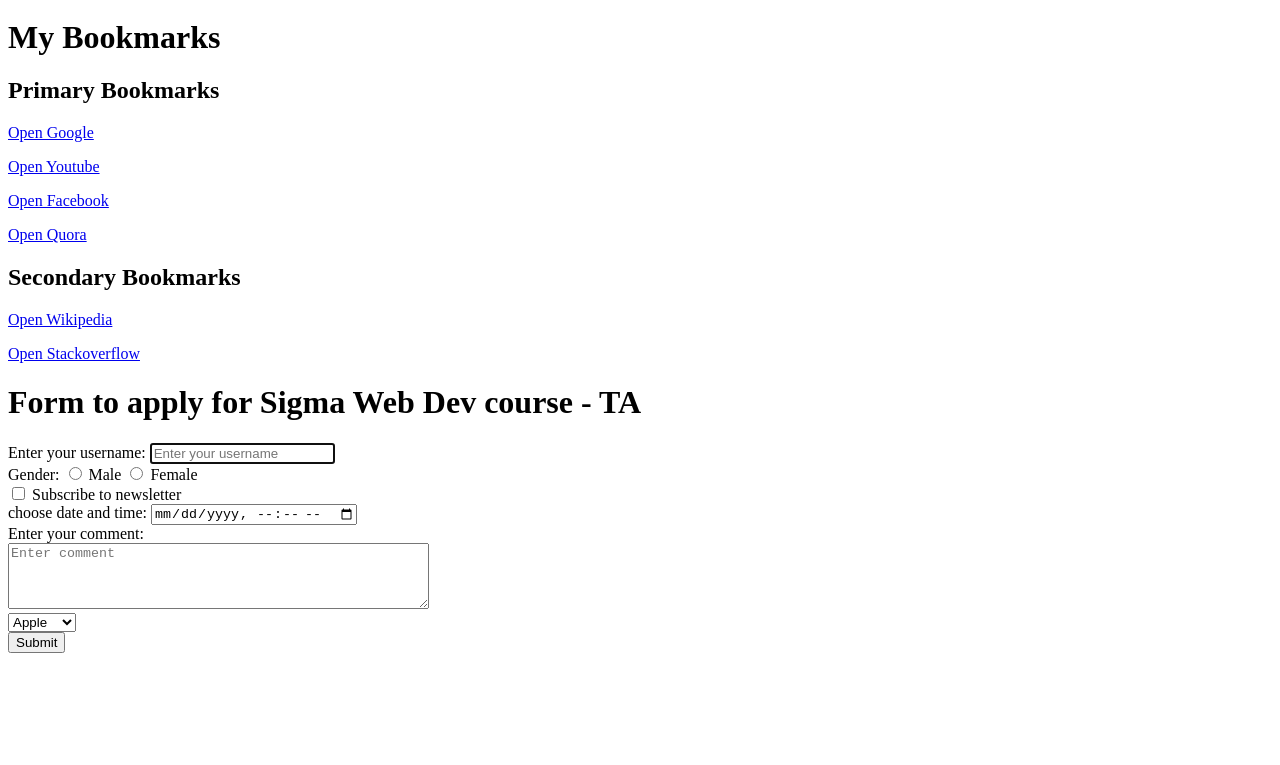
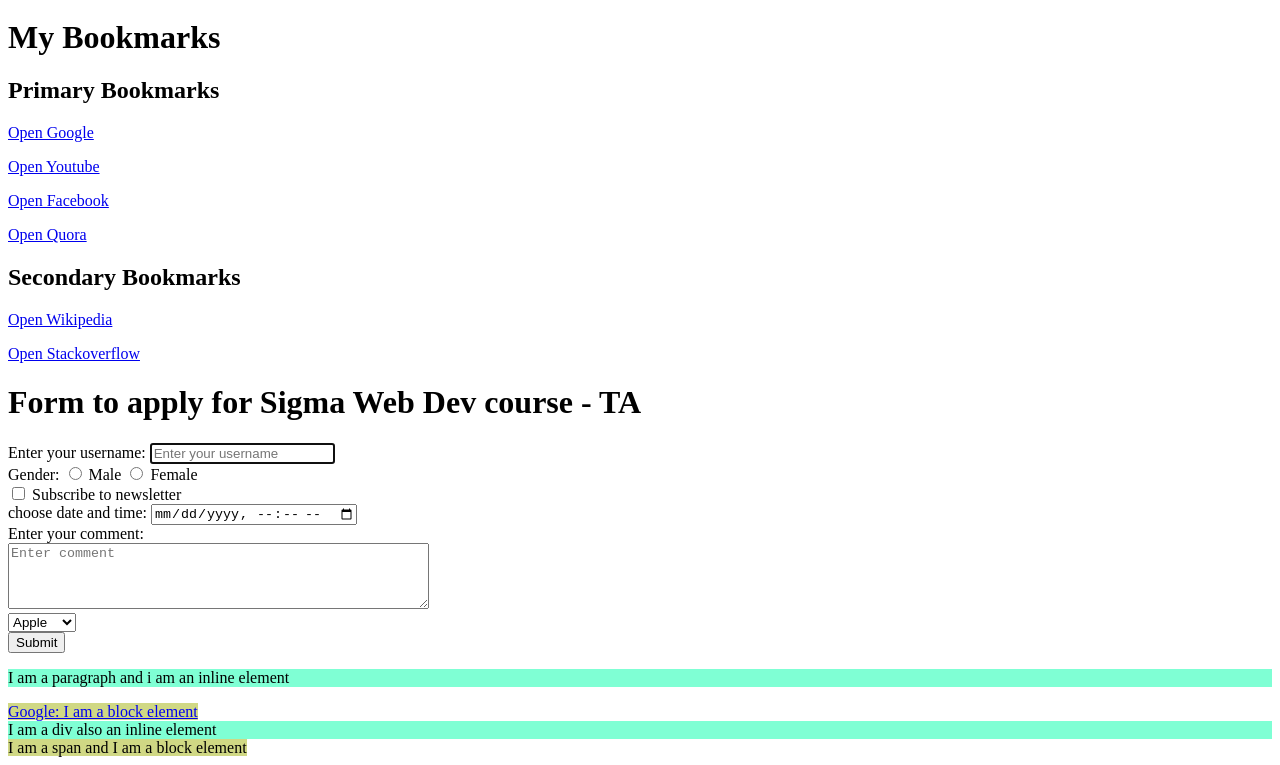
Before and after one commit to iamabhishekbhol/Sigma-Web-Development-Course, a plain HTML site: page html-css/index.html in a window 1280 px wide. Shown: the part 885-1650 px from the top of the page. Before the commit the page ends 1546 px from the top, so only its background shows below. Drawn offline with Linux system fonts and the light colour scheme.

Commit message:
inline and block elements

```diff
--- a/html-css/index.html
+++ b/html-css/index.html
@@ -119,6 +119,13 @@
     </div>
     <button type="submit">Submit</button>
     <!-- <script src="script.js"></script> -->
+
+    <div>
+        <p id="inlineElement">I am a paragraph and i am an inline element</p>
+        <a id="blockElement" href="www.google.com">Google: I am a block element</a>
+        <div id="inlineElement">I am a div also an inline element</div>
+        <span id="blockElement">I am a span and I am a block element</span>
+    </div>
 </body>
 
 </html>
--- a/html-css/style.css
+++ b/html-css/style.css
@@ -8,3 +8,11 @@ h1 {
 td {
   border: 2px solid black;
 }
+
+#inlineElement{
+  background-color: aquamarine;
+}
+
+#blockElement{
+  background-color: rgb(208, 216, 132);
+}
```
